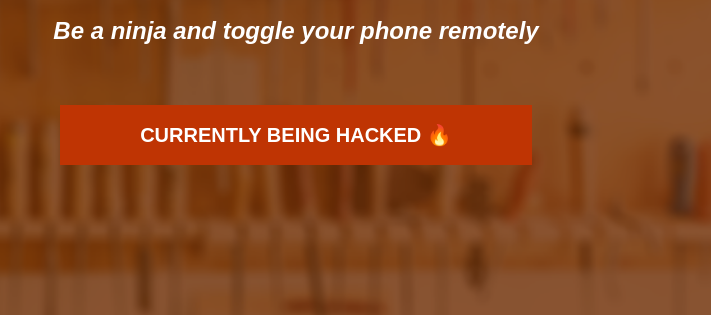
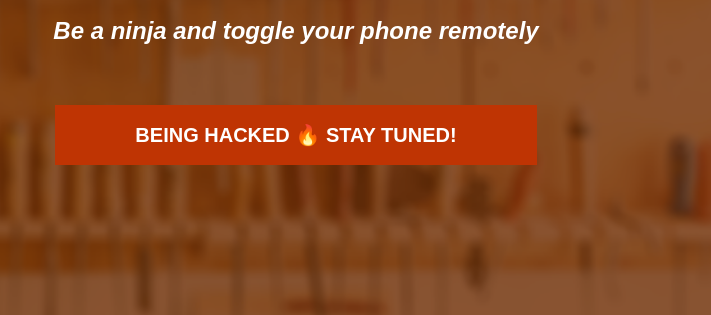
Before and after one commit to abertschi/toggle-ninja, a plain HTML site: page landing/index.html in a window 1280 px wide. Shown: the part 427-742 px from the top of the page, 569-1280 px from the left. Drawn offline with Linux system fonts and the light colour scheme.

Commit message:
update landing

```diff
--- a/landing/index.html
+++ b/landing/index.html
@@ -96,7 +96,7 @@
       <div class='logo__text'>
         <h1>ToggleNinja</h1>
         <h2>Be a ninja and toggle your phone remotely</h2>
-        <button class='logo__button button'>Currently being hacked 🔥</button>
+        <button class='logo__button button'>Being hacked 🔥 Stay tuned!</button>
       </div>
     </div>
   </header>
```
